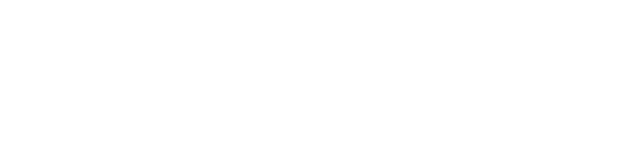
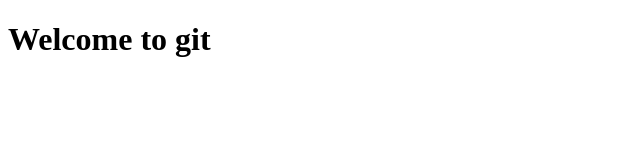
Before and after one commit to koteswaraobalusu/new-folder, a plain HTML site: page index.html in a window 1280 px wide. Shown: the whole page, without its empty margins (0-640 px from the left). Drawn offline with Linux system fonts and the light colour scheme.

Commit message:
second commit

```diff
--- a/index.html
+++ b/index.html
@@ -6,6 +6,6 @@
     <title>Document</title>
 </head>
 <body>
-
+    <h1>Welcome to git</h1>
 </body>
 </html>
```
